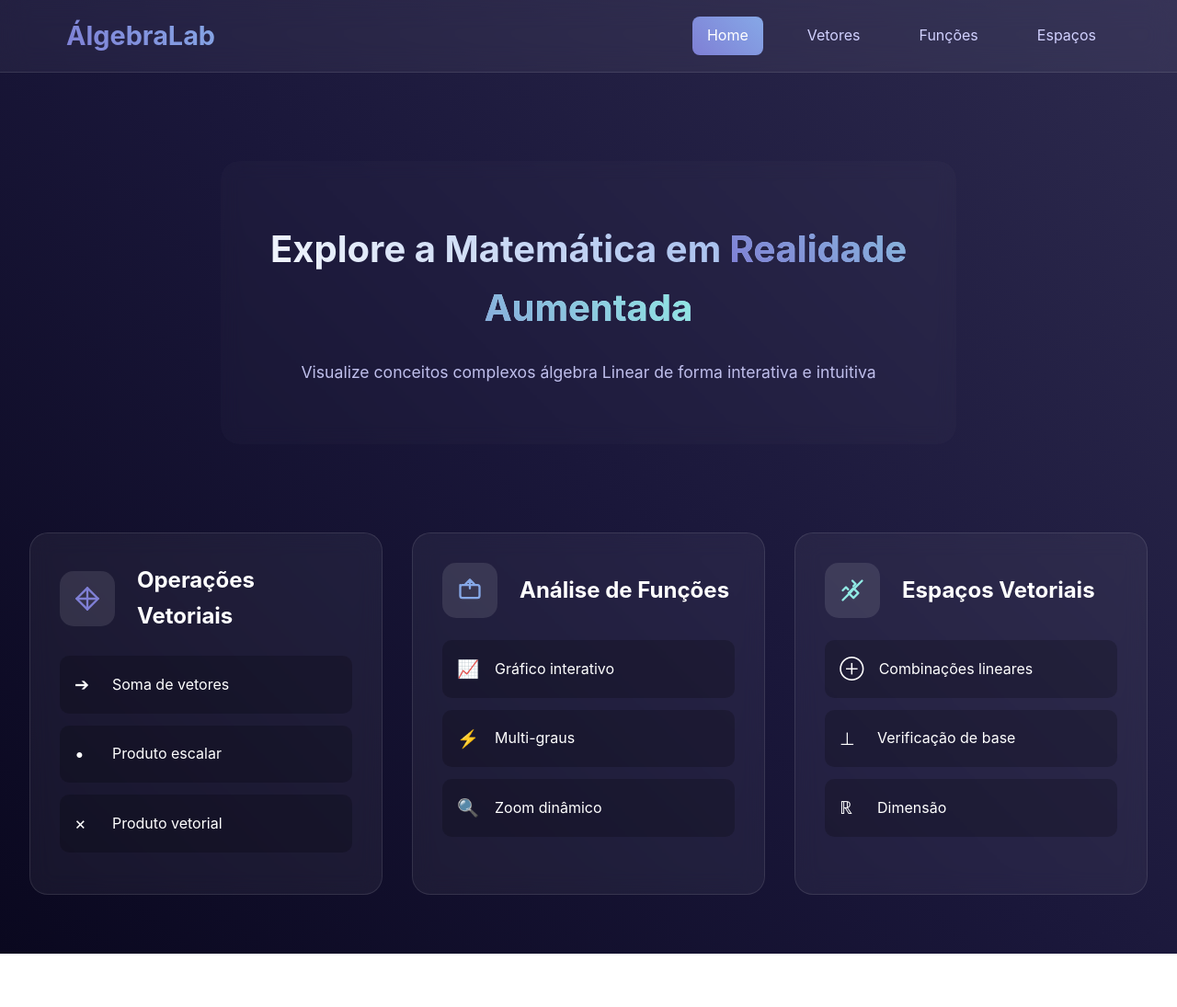
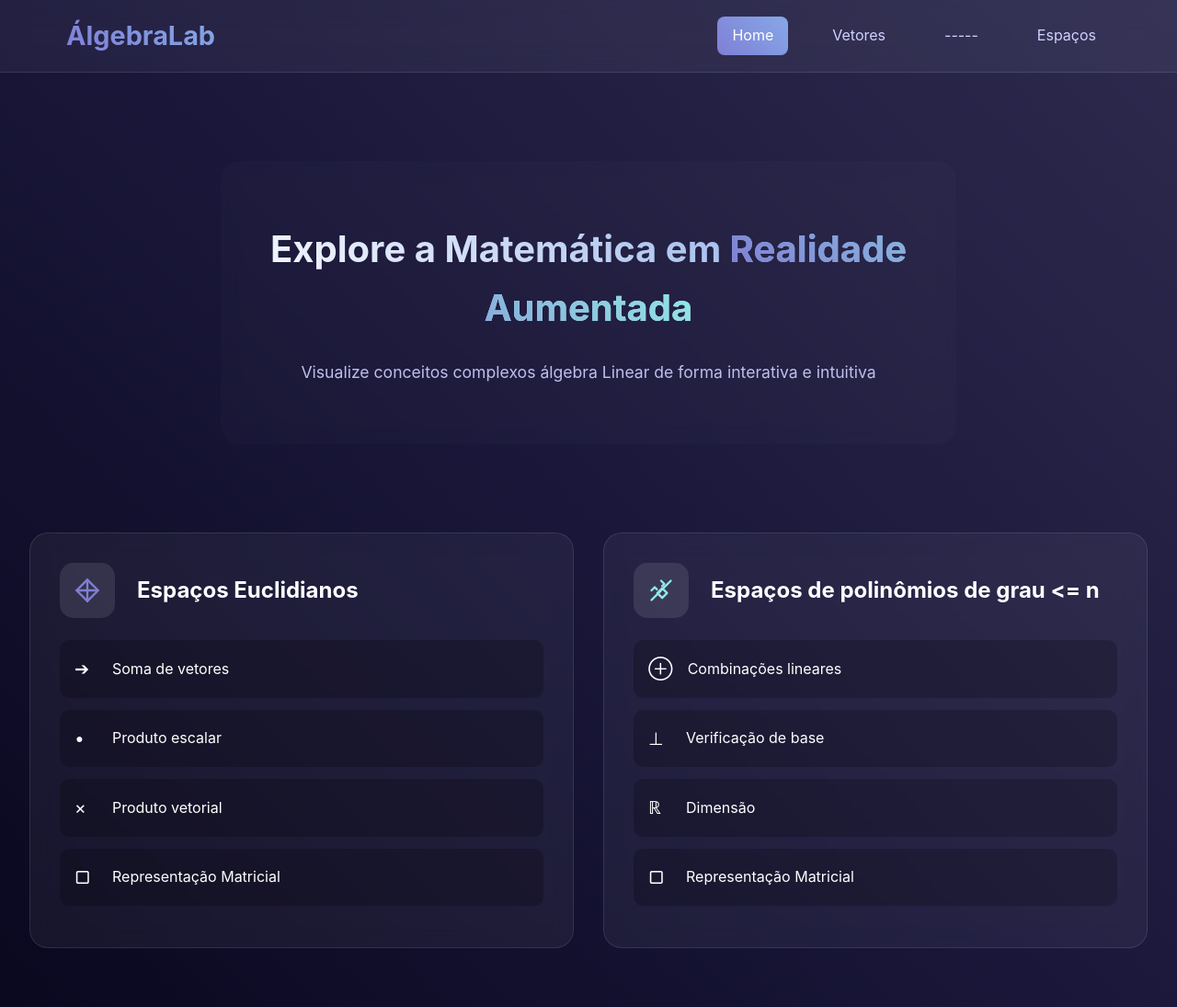
Before and after one commit to Tayson09/algebra-site, a plain HTML site: page html/index.html in a window 1280 px wide. Shown: the whole page at 92% size. Before the commit the page ends 1037 px from the top, so only its background shows below. Drawn offline with Linux system fonts and the light colour scheme.

Commit message:
Modificações nos cards

```diff
--- a/html/index.html
+++ b/html/index.html
@@ -1,11 +1,13 @@
 <!DOCTYPE html>
 <html lang="pt-br">
+
 <head>
     <meta charset="UTF-8">
     <meta name="viewport" content="width=device-width, initial-scale=1.0">
     <title>ÁgebraLab - Laboratório Matemático</title>
     <link rel="stylesheet" href="../assets/css/style.css">
 </head>
+
 <body>
     <nav class="glass-nav">
         <div class="nav-content">
@@ -13,7 +15,7 @@
             <div class="nav-links">
                 <a href="index.html" class="active">Home</a>
                 <a href="vectors.html">Vetores</a>
-                <a href="functions.html">Funções</a>
+                <a href="functions.html">-----</a>
                 <a href="spaces.html">Espaços</a>
             </div>
         </div>
@@ -30,36 +32,19 @@
             <article class="glass-card" onclick="location.href='vectors.html'">
                 <div class="card-header">
                     <div class="card-icon" style="--color: #7f7fd5">
-                        <svg xmlns="http://www.w3.org/2000/svg" width="24" height="24" viewBox="0 0 24 24" fill="none" stroke="currentColor" stroke-width="2" stroke-linecap="round" stroke-linejoin="round">
-                            <path d="M12 2L22 12 12 22 2 12 12 2z"/>
-                            <path d="M2 12h20M12 2v20"/>
+                        <svg xmlns="http://www.w3.org/2000/svg" width="24" height="24" viewBox="0 0 24 24" fill="none"
+                            stroke="currentColor" stroke-width="2" stroke-linecap="round" stroke-linejoin="round">
+                            <path d="M12 2L22 12 12 22 2 12 12 2z" />
+                            <path d="M2 12h20M12 2v20" />
                         </svg>
                     </div>
-                    <h2>Operações Vetoriais</h2>
+                    <h2>Espaços Euclidianos</h2>
                 </div>
                 <ul class="card-features">
                     <li><span>➔</span> Soma de vetores</li>
                     <li><span>•</span> Produto escalar</li>
                     <li><span>×</span> Produto vetorial</li>
-                </ul>
-                <div class="card-hover-effect"></div>
-            </article>
-
-            <!-- Cartão Funções -->
-            <article class="glass-card" onclick="location.href='functions.html'">
-                <div class="card-header">
-                    <div class="card-icon" style="--color: #86a8e7">
-                        <svg xmlns="http://www.w3.org/2000/svg" width="24" height="24" viewBox="0 0 24 24" fill="none" stroke="currentColor" stroke-width="2" stroke-linecap="round" stroke-linejoin="round">
-                            <path d="M3 7v10c0 1.1.9 2 2 2h14a2 2 0 0 0 2-2V9a2 2 0 0 0-2-2H5a2 2 0 0 0-2 2Z"/>
-                            <path d="m16 6-4-4-4 4M12 2v8"/>
-                        </svg>
-                    </div>
-                    <h2>Análise de Funções</h2>
-                </div>
-                <ul class="card-features">
-                    <li><span>📈</span> Gráfico interativo</li>
-                    <li><span>⚡</span> Multi-graus</li>
-                    <li><span>🔍</span> Zoom dinâmico</li>
+                    <li><span>▢</span> Representação Matricial</li>
                 </ul>
                 <div class="card-hover-effect"></div>
             </article>
@@ -68,21 +53,24 @@
             <article class="glass-card" onclick="location.href='spaces.html'">
                 <div class="card-header">
                     <div class="card-icon" style="--color: #91eae4">
-                        <svg xmlns="http://www.w3.org/2000/svg" width="24" height="24" viewBox="0 0 24 24" fill="none" stroke="currentColor" stroke-width="2" stroke-linecap="round" stroke-linejoin="round">
-                            <path d="m3 21 8.5-8.5M21 3l-8.5 8.5M13 19l4.5-4.5-4.5-4.5-4.5 4.5 4.5 4.5Z"/>
-                            <path d="m3 12 3-3 2 2M12 3l3 3-2 2"/>
+                        <svg xmlns="http://www.w3.org/2000/svg" width="24" height="24" viewBox="0 0 24 24" fill="none"
+                            stroke="currentColor" stroke-width="2" stroke-linecap="round" stroke-linejoin="round">
+                            <path d="m3 21 8.5-8.5M21 3l-8.5 8.5M13 19l4.5-4.5-4.5-4.5-4.5 4.5 4.5 4.5Z" />
+                            <path d="m3 12 3-3 2 2M12 3l3 3-2 2" />
                         </svg>
                     </div>
-                    <h2>Espaços Vetoriais</h2>
+                    <h2>Espaços de polinômios de grau &lt;= n</h2>
                 </div>
                 <ul class="card-features">
                     <li><span>⊕</span> Combinações lineares</li>
                     <li><span>⊥</span> Verificação de base</li>
                     <li><span>ℝ</span> Dimensão</li>
+                    <li><span>▢</span> Representação Matricial</li>
                 </ul>
                 <div class="card-hover-effect"></div>
             </article>
         </div>
     </main>
 </body>
+
 </html>
```
Also changed, not shown: assets/js/vectors.js (+34 -4 lines), html/functions.html (+1 -1 lines), html/spaces.html (+1 -1 lines), html/vectors.html (+1 -1 lines).
